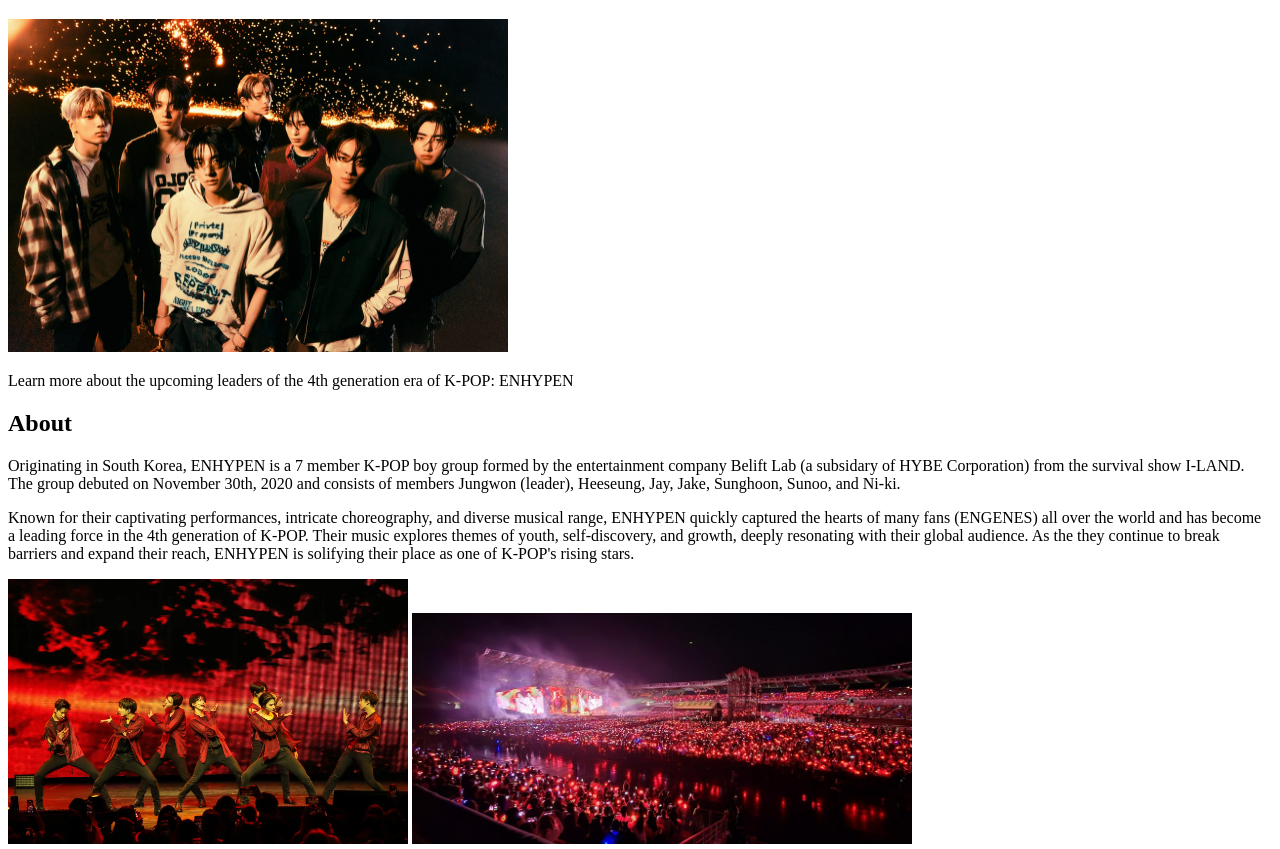
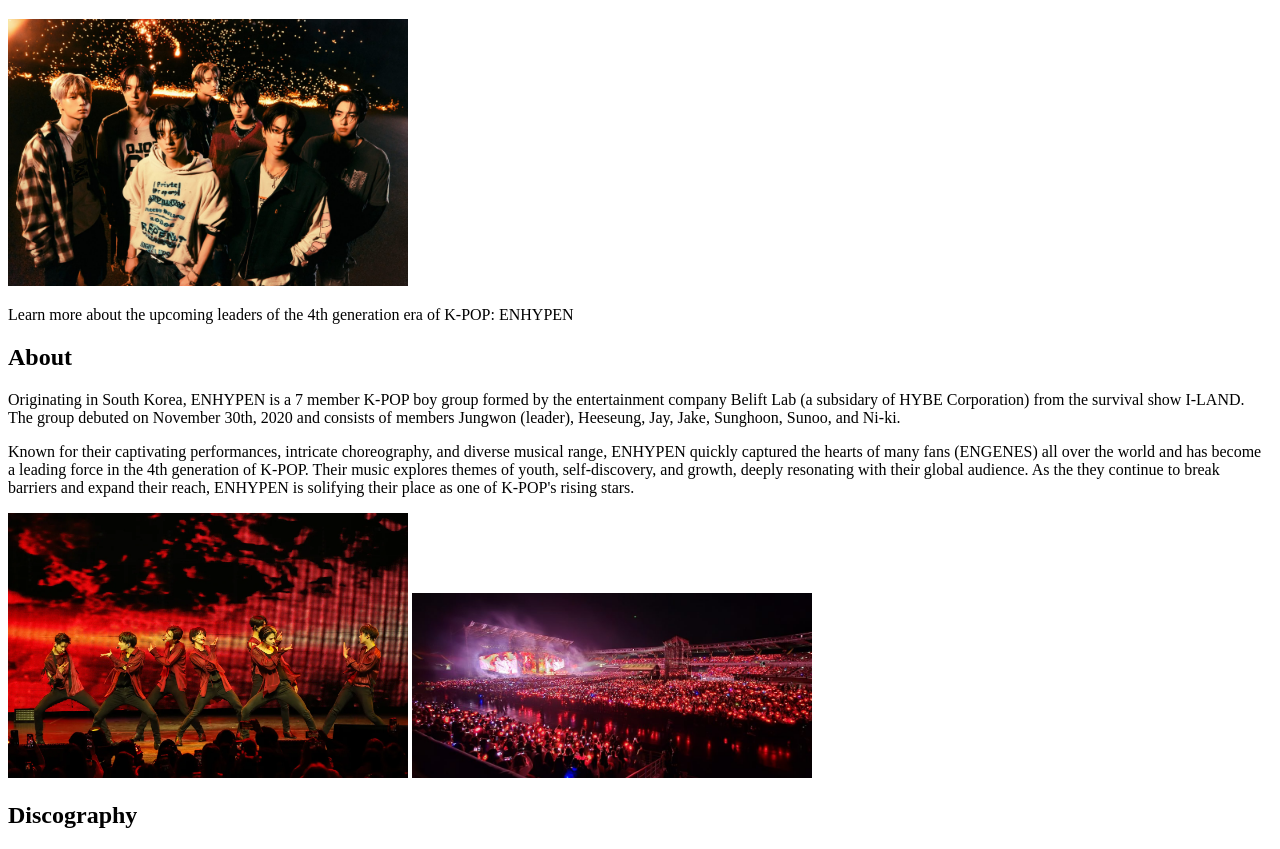
Before and after one commit to NayllahB/m3-hw3-Buteau-Nayllah, a plain HTML site: page index.html in a window 1280 px wide. Shown: the part 87-936 px from the top of the page. Drawn offline with Linux system fonts and the light colour scheme.

Commit message:
fixing images

```diff
--- a/index.html
+++ b/index.html
@@ -17,7 +17,7 @@
 
         </nav>
         <h1>ENHYPEN</h1>
-        <img src="images/enhypen_group.jpeg" alt="Group picture of ENHYPEN" width="500" height="333">
+        <img src="images/enhypen_group.jpeg" alt="Group picture of ENHYPEN" width="400" height="267">
         <p>Learn more about the upcoming leaders of the 4th generation era of K-POP: ENHYPEN</p>
     </header>
     <main>
@@ -26,7 +26,7 @@
             <p>Originating in South Korea, ENHYPEN is a 7 member K-POP boy group formed by the entertainment company Belift Lab (a subsidary of HYBE Corporation) from the survival show I-LAND. The group debuted on November 30th, 2020 and consists of members Jungwon (leader), Heeseung, Jay, Jake, Sunghoon, Sunoo, and Ni-ki.</p>
             <p>Known for their captivating performances, intricate choreography, and diverse musical range, ENHYPEN quickly captured the hearts of many fans (ENGENES) all over the world and has become a leading force in the 4th generation of K-POP. Their music explores themes of youth, self-discovery, and growth, deeply resonating with their global audience. As the they continue to break barriers and expand their reach, ENHYPEN is solifying their place as one of K-POP's rising stars.</p>
             <img src="images/EN_dance.jpeg" alt="Group picture of ENHYPEN dancing on stage" width="400" height="265">
-            <img src="images/EN_concert.jpeg" alt="Picture ENHYPEN concert venue" width="500" height="231">
+            <img src="images/EN_concert.jpeg" alt="Picture ENHYPEN concert venue" width="400" height="185">
         </section>
 
         <section>
```
